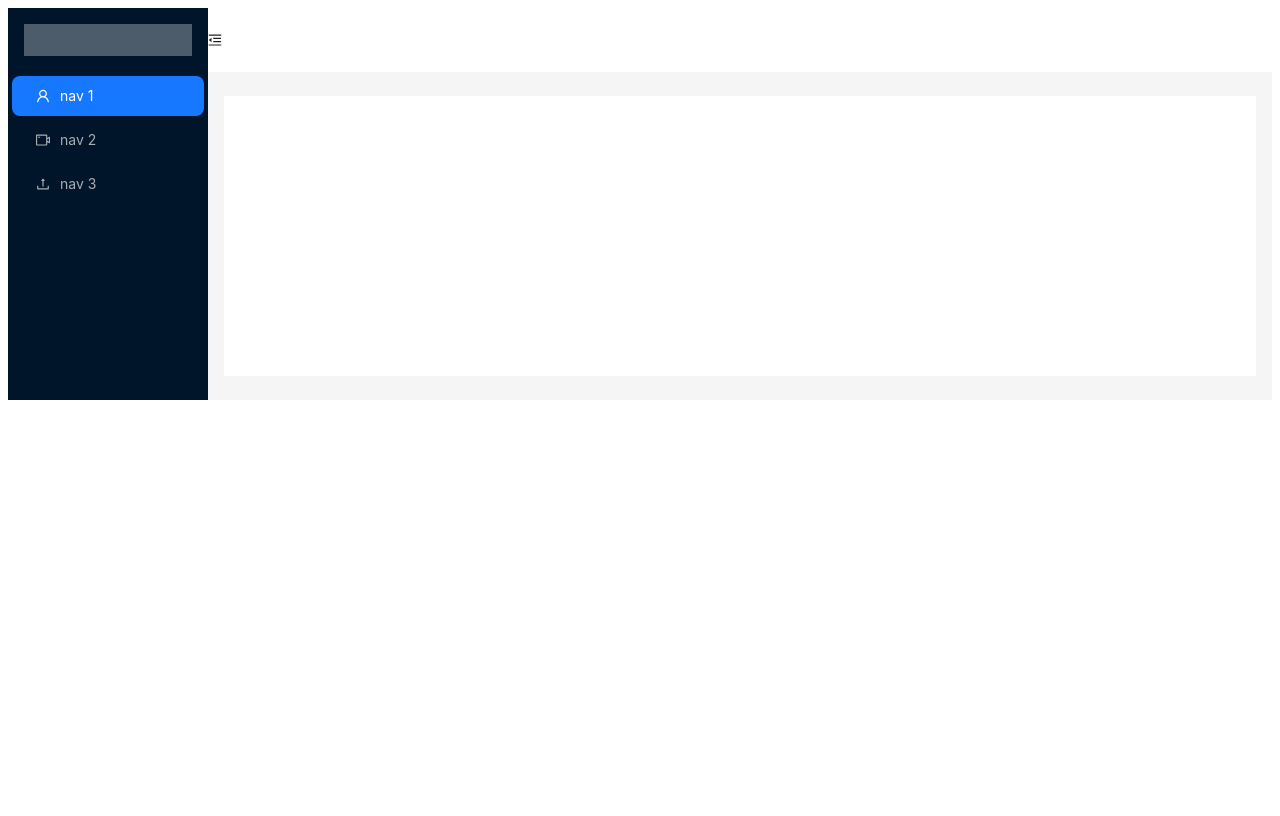
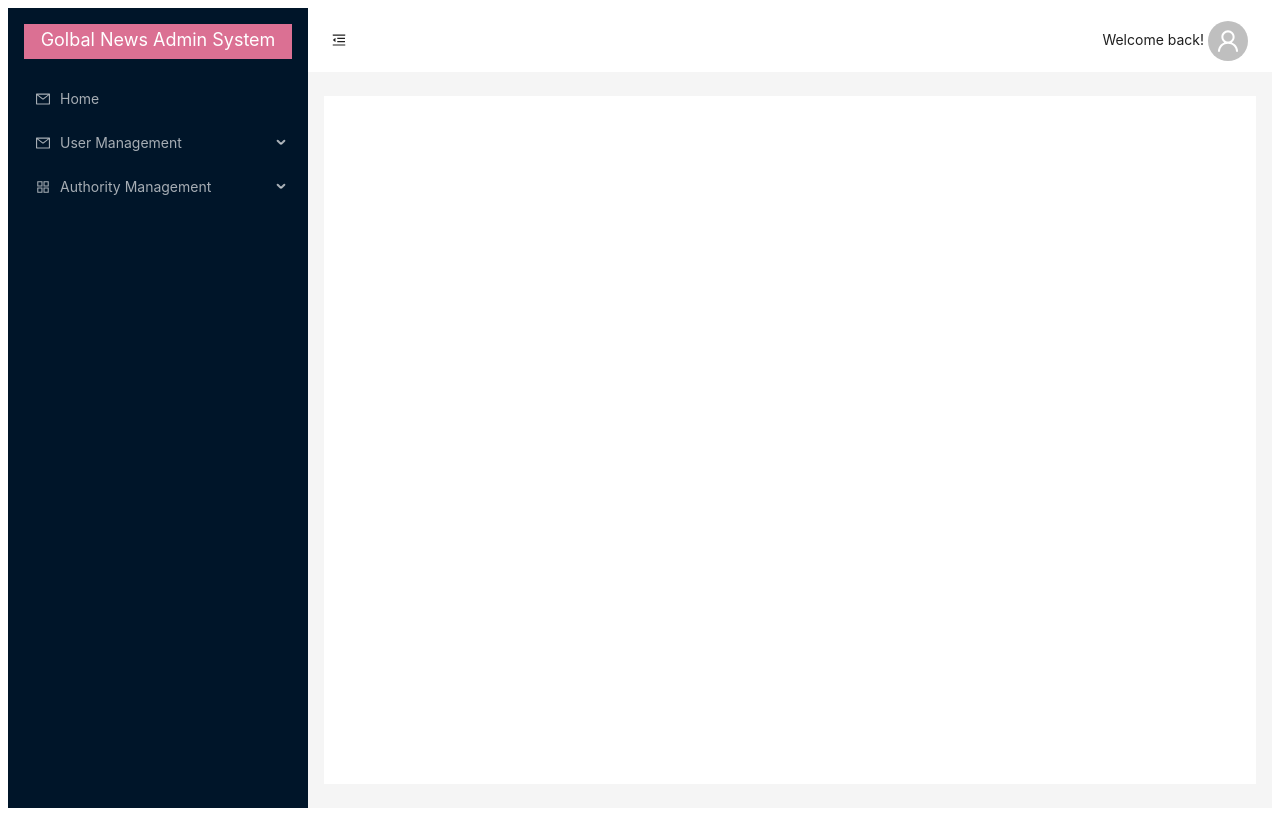
Before and after one commit to zf49/react-project, a React (Create React App) app in the folder my-app/: page / in a window 1280 px wide. Built offline with nearby package versions, Linux system fonts and the light colour scheme; sample sign-in values are in the browser's storage.

Commit message:
side bar navgate to correspond url

```diff
--- a/my-app/src/App.js
+++ b/my-app/src/App.js
@@ -7,14 +7,11 @@ import IndexRouter from './router/IndexRouter'
 function App() {
   return (
 
-      <div>
-        <HashRouter>
+      <HashRouter>
 
-          <IndexRouter/>
+         <IndexRouter/>
 
-        </HashRouter>
-      </div>
-
+      </HashRouter>
 
 
   );
--- a/my-app/src/component/sandbox/SideBar.js
+++ b/my-app/src/component/sandbox/SideBar.js
@@ -1,44 +1,92 @@
 import React, { useState } from 'react'
-
+import './index.css'
+import { useNavigate } from 'react-router-dom'
 import { Layout, Menu } from 'antd';
 import {
-    MenuFoldOutlined,
-    MenuUnfoldOutlined,
-    UploadOutlined,
-    UserOutlined,
-    VideoCameraOutlined,
+    AppstoreOutlined, MailOutlined, SettingOutlined
   } from '@ant-design/icons';
 
 const {  Sider } = Layout;
+
+
+function getItem(label, key, icon, children, type) {
+    return {
+      key,
+      icon,
+      children,
+      label,
+      type,
+    };
+  }
+
+
+  // fake data!!!, for real, using axios interact with back-end, get the data like above stracture.
+  // iterate the json, like below.
+  const items = [
+    getItem('Home', '/home', <MailOutlined />),
+    getItem('User Management', '/user-manage', <MailOutlined />, [
+      getItem('User List', '/user-manage/list')
+    ]),
+    getItem('Authority Management', '/right-manage', <AppstoreOutlined />, [
+      getItem('Role List', '/right-manage/role/list'),
+      getItem('Authority List', '/right-manage/auth/list'),
+
+    ])
+  ];
+
+
+
+
+
 export default function SideBar() {
 
+    const [collapsed, setCollapsed] = useState(false);
+    const navigate = useNavigate()
 
-    const [collapsed, setCollapsed] = useState(false);
+
+    const onClick = (e) => {
+        // the value e return
+        // {key: '7', keyPath: Array(3), domEvent: SyntheticBaseEvent}
+        // domEvent
+        // :
+        // SyntheticBaseEvent {_reactName: 'onClick', _targetInst: null, type: 'click', nativeEvent: PointerEvent, target: span.ant-menu-title-content, …}
+        // key
+        // :
+        // "7"
+        // keyPath
+        // :
+        // (3) ['7', 'sub3', 'sub2']
+        // item
+        // :
+        // (...)
+        // get item
+        // :
+        // ƒ ()
+        // [[Prototype]]
+        // :
+        // Object
+
+        console.log('click ', e.key);
+
+        navigate(e.key)
+
+
+
+      };
 
     return (
-        <Sider trigger={null} collapsed={collapsed}>
-        <div className="logo" />
+        <Sider trigger={null} collapsible collapsed={false} width={300} >
+
+        <div className="logo">Golbal News Admin System</div>
         <Menu
           theme="dark"
           mode="inline"
           defaultSelectedKeys={['1']}
-          items={[
-            {
-              key: '1',
-              icon: <UserOutlined />,
-              label: 'nav 1',
-            },
-            {
-              key: '2',
-              icon: <VideoCameraOutlined />,
-              label: 'nav 2',
-            },
-            {
-              key: '3',
-              icon: <UploadOutlined />,
-              label: 'nav 3',
-            },
-          ]}
+          items={items}
+          onClick={onClick}
+
+        //   defaultOpenKeys={['sub1']}
+
         />
       </Sider>
     )
--- a/my-app/src/component/sandbox/TopBar.js
+++ b/my-app/src/component/sandbox/TopBar.js
@@ -5,25 +5,74 @@ import {
   UploadOutlined,
   UserOutlined,
   VideoCameraOutlined,
+  DownOutlined,
+  SmileOutlined,
 } from '@ant-design/icons';
-import { Layout, Menu } from 'antd';
+
+
+
+
+
+import { Layout, Menu,Dropdown, Space ,Avatar } from 'antd';
 const { Header, Sider, Content } = Layout;
-
 
 export default function TopBar() {
 
     const [collapsed, setCollapsed] = useState(false)
+
+    let changeCollapse = ()=>{
+            setCollapsed(!collapsed)
+    }
+
+
+    const items = [
+        {
+          key: '1',
+          label: "111"
+        },
+        {
+            key: '4',
+            danger: true,
+            label: 'a danger item',
+          },
+      ];
+
+
 
 
     return (
         <Header
         className="site-layout-background"
         style={{
-          padding: 0,
+          padding: '0 24px'
         }}
       >
 
-            {collapsed?<MenuUnfoldOutlined/>:<MenuFoldOutlined/>}
+            {collapsed?<MenuUnfoldOutlined onClick={()=>{
+                changeCollapse()
+            }}/>:<MenuFoldOutlined onClick={()=>{
+                changeCollapse()
+            }}/>}
+
+
+            <div style={{
+                float:'right'
+            }}>
+                <span>Welcome {} back! </span>
+
+                <Dropdown
+                    menu={{items}}>
+
+
+                    <Space>
+
+                        <Avatar size='large' icon={<UserOutlined />} />
+                    </Space>
+                </Dropdown>
+
+
+
+            </div>
 
 
       </Header>
--- /dev/null
+++ b/my-app/src/component/sandbox/index.css
@@ -0,0 +1,9 @@
+.logo{
+    line-height: 32px;
+    color: white;
+    background: palevioletred;
+    font-size: 18px;
+    margin:10px;
+    text-align: center;
+
+}
--- a/my-app/src/view/NewsSandBox/NewSandBox.css
+++ b/my-app/src/view/NewsSandBox/NewSandBox.css
@@ -11,11 +11,15 @@
   }
 
   .logo {
-    height: 32px;
+    height: 35px;
     margin: 16px;
-    background: rgba(255, 255, 255, 0.3);
+    /* background: rgba(255, 255, 255, 0.3); */
   }
 
   .site-layout .site-layout-background {
     background: #fff;
   }
+
+  #root, .ant-layout{
+    height: 100%;
+  }
--- a/my-app/src/view/NewsSandBox/NewsSandBox.js
+++ b/my-app/src/view/NewsSandBox/NewsSandBox.js
@@ -16,7 +16,7 @@ export default function NewsSandBox() {
             <SideBar></SideBar>
 
 
-            <Layout className="site-layout">
+            <Layout className="site-layout" style={{height:"100vh"}}>
 
                 <TopBar></TopBar>
 
```
